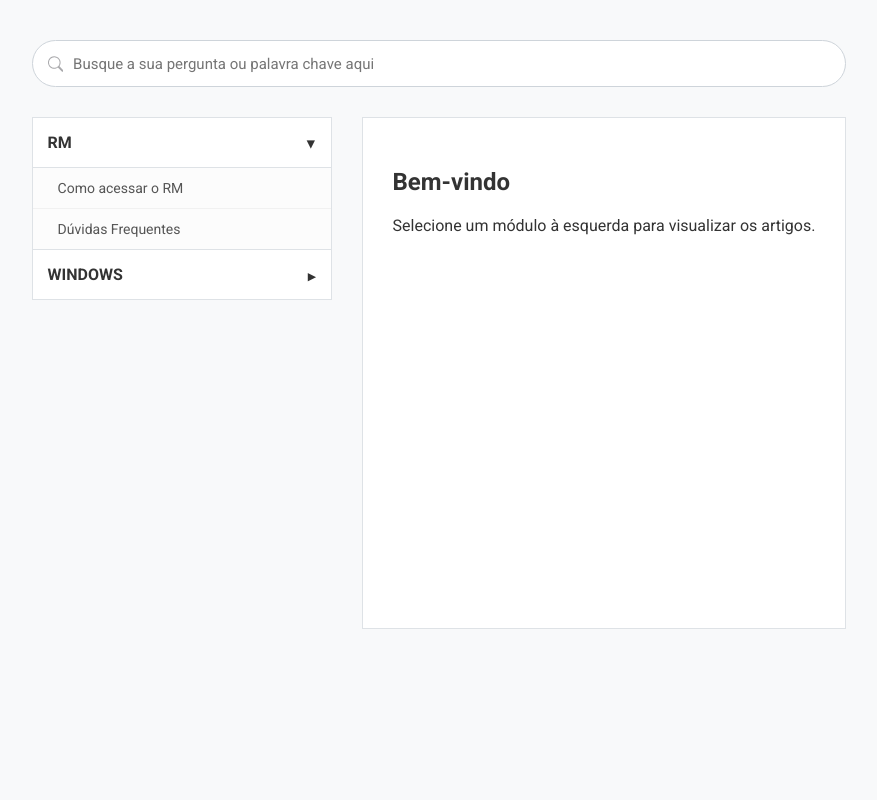
After one commit to malheirovieira/kb_engebag, a Django app: page /base-conhecimento/ in a window 1280 px wide, after a click on "RM". The commit adds this page. Shown: the whole page, without its empty margins (201-1078 px from the left). Run offline with Django 5.2, Linux system fonts and the light colour scheme.

Commit message:
Adiciona HTML e CSS da base_conhecimento

```diff
--- a/artigos/urls.py
+++ b/artigos/urls.py
@@ -1,6 +1,7 @@
 from django.urls import path
-from .views import home
+from .views import home, base_conhecimento
 
 urlpatterns = [
     path('', home, name='home'),
+    path('base-conhecimento/', base_conhecimento, name='base_conhecimento'),
 ]
--- a/artigos/views.py
+++ b/artigos/views.py
@@ -2,3 +2,6 @@ from django.shortcuts import render
 
 def home(request):
     return render(request, 'home.html')
+
+def base_conhecimento(request):
+    return render(request, 'base_conhecimento.html')
--- /dev/null
+++ b/static/css/base.css
@@ -0,0 +1,66 @@
+@import url('https://fonts.googleapis.com/css2?family=Roboto:wght@400;700&display=swap');
+
+body {
+    font-family: 'Roboto', sans-serif;
+    background-color: #f8f9fa;
+    color: #333;
+    display: flex;
+    flex-direction: column;
+    min-height: 100vh;
+    margin: 0;
+    padding: 0;
+}
+
+.content-wrapper {
+    flex: 1;
+}
+
+a, a:hover {
+    text-decoration: none !important;
+}
+
+/* --- FOOTER (Padrão para todas as páginas) --- */
+footer {
+    padding: 40px 0;
+    background: #fff;
+    border-top: 1px solid #dee2e6;
+    width: 100%;
+    margin-top: auto;
+}
+
+.footer-container {
+    display: flex;
+    justify-content: space-around;
+    align-items: center;
+    max-width: 1200px;
+    margin: 0 auto;
+    flex-wrap: wrap;
+    gap: 20px;
+}
+
+.footer-item {
+    text-align: center;
+    flex: 1;
+}
+
+.footer-copyright {
+    color: #666;
+    font-size: 14px;
+    font-weight: 500;
+}
+
+.btn-whatsapp {
+    display: inline-flex;
+    align-items: center;
+    background-color: #25d366;
+    color: white !important;
+    padding: 10px 25px;
+    border-radius: 50px;
+    font-weight: bold;
+    transition: all 0.3s;
+}
+
+.btn-whatsapp:hover {
+    background-color: #128c7e;
+    transform: translateY(-2px);
+}
--- /dev/null
+++ b/static/css/base_conhecimento.css
@@ -0,0 +1,131 @@
+/* base_conhecimento.css */
+
+.container {
+    max-width: 1200px;
+    margin: 40px auto;
+    padding: 0 20px;
+}
+
+/* --- BUSCA (Quadrada e Alinhada) --- */
+.search-container {
+    margin-bottom: 30px;
+}
+
+.search-wrapper {
+    position: relative;
+    display: flex;
+    padding: 0 20px;
+    align-items: center;
+    background: #fff;
+    border: 1px solid #ced4da;
+    border-radius: 25px;
+    padding: 0 15px;
+    transition: border-color 0.2s ease;
+}
+
+
+
+.search-wrapper:focus-within {
+    border-color: #E95C13;
+    outline: none;
+}
+
+.search-icon {
+    color: #A9A9AC;
+    margin-right: 10px;
+}
+
+.search-input {
+    all: unset;
+    width: 100%;
+    height: 45px;
+    font-size: 15px;
+    color: #333;
+}
+
+/* --- LAYOUT DE COLUNAS --- */
+.content {
+    display: flex;
+    gap: 30px;
+    align-items: flex-start;
+}
+
+.sidebar {
+    width: 300px;
+    flex-shrink: 0;
+}
+
+.main-content {
+    flex-grow: 1;
+    background: #fff;
+    padding: 30px;
+    border: 1px solid #dee2e6; /* BORDAS QUADRADAS */
+    min-height: 450px;
+}
+
+/* --- MENUS ACORDEÃO (QUADRADOS) --- */
+.module-group {
+    margin-bottom: -1px; /* Sobrepõe as bordas para não parecer dobrada */
+    border: 1px solid #dee2e6;
+    background: #fff;
+}
+
+.module-card {
+    list-style: none;
+    padding: 15px;
+    cursor: pointer;
+    font-weight: bold;
+    display: flex;
+    justify-content: space-between;
+    align-items: center;
+    background-color: #fff;
+    transition: background 0.2s;
+}
+
+.module-card::-webkit-details-marker {
+    display: none; /* Remove a setinha padrão do navegador */
+}
+
+.module-card:hover {
+    background-color: #fff4ee;
+}
+
+/* A setinha (arrow) */
+.arrow::before {
+    content: '▶';
+    font-size: 10px;
+    transition: transform 0.2s;
+    display: inline-block;
+}
+
+/* Rotaciona a setinha quando o menu abre */
+details[open] .arrow::before {
+    transform: rotate(90deg);
+}
+
+/* --- LISTA DE ARTIGOS (QUANDO ABERTO) --- */
+.module-list {
+    display: flex;
+    flex-direction: column;
+    background-color: #fcfcfc;
+    border-top: 1px solid #dee2e6;
+}
+
+.module-list a {
+    padding: 12px 25px;
+    color: #555;
+    font-size: 14px;
+    border-bottom: 1px solid #f1f1f1;
+    text-decoration: none;
+    transition: all 0.2s;
+}
+
+.module-list a:hover {
+    background-color: #fff4ee; /* Tom leve de laranja */
+    color: #E95C13;
+    padding-left: 30px; /* Efeito de deslize ao passar o mouse */
+}
+
+.module-list a:last-child {
+    border-bottom: none;
+}
--- a/templates/base.html
+++ b/templates/base.html
@@ -6,17 +6,16 @@
     <meta name="viewport" content="width=device-width, initial-scale=1">
     <title>ENGEBAG - Base de Conhecimento</title>
 
-    {% comment %} <link href="https://cdn.jsdelivr.net/npm/bootstrap@5.3.0/dist/css/bootstrap.min.css" rel="stylesheet"> {% endcomment %}
-
     <link href="https://fonts.googleapis.com/css2?family=Roboto:wght@400;700&display=swap" rel="stylesheet">
 
-    <link rel="stylesheet" href="{% static 'css/style.css' %}">
+    <link rel="stylesheet" href="{% static 'css/base.css' %}">
+
+    {% block extra_css %}{% endblock %}
 </head>
 <body>
 
     {% block content %}
     {% endblock %}
 
-    {% comment %} <script src="https://cdn.jsdelivr.net/npm/bootstrap@5.3.0/dist/js/bootstrap.bundle.min.js"></script> {% endcomment %}
 </body>
 </html>
--- /dev/null
+++ b/templates/base_conhecimento.html
@@ -0,0 +1,46 @@
+{% extends 'base.html' %}
+{% load static %}
+
+{% block extra_css %}
+    <link rel="stylesheet" href="{% static 'css/base_conhecimento.css' %}">
+{% endblock %}
+
+{% block content %}
+<div class="container">
+    <div class="search-container">
+        <div class="search-wrapper">
+            <svg xmlns="http://www.w3.org/2000/svg" width="16" height="16" fill="currentColor"
+                class="bi bi-search search-icon" viewBox="0 0 16 16">
+                <path d="M11.742 10.344a6.5 6.5 0 1 0-1.397 1.398h-.001q.044.06.098.115l3.85 3.85a1 1 0 0 0 1.415-1.414l-3.85-3.85a1 1 0 0 0-.115-.1zM12 6.5a5.5 5.5 0 1 1-11 0 5.5 5.5 0 0 1 11 0" />
+            </svg>
+            <input class="search-input" placeholder="Busque a sua pergunta ou palavra chave aqui">
+        </div>
+    </div>
+
+    <div class="content">
+        <div class="sidebar">
+            <div class="modules">
+                <details class="module-group">
+                    <summary class="module-card"> RM <span class="arrow"></span> </summary>
+                    <div class="module-list">
+                        <a href="#">Como acessar o RM</a>
+                        <a href="#">Dúvidas Frequentes</a>
+                    </div>
+                </details>
+
+                <details class="module-group">
+                    <summary class="module-card"> WINDOWS <span class="arrow"></span> </summary>
+                    <div class="module-list">
+                        <a href="#">Configurações de Rede</a>
+                    </div>
+                </details>
+                </div>
+        </div>
+
+        <div class="main-content">
+            <h2>Bem-vindo</h2>
+            <p>Selecione um módulo à esquerda para visualizar os artigos.</p>
+        </div>
+    </div>
+</div>
+{% endblock %}
```
Also changed, not shown: static/css/home.css (added, +102 -0 lines), static/css/style.css (deleted, +0 -184 lines), templates/home.html (+16 -25 lines).
